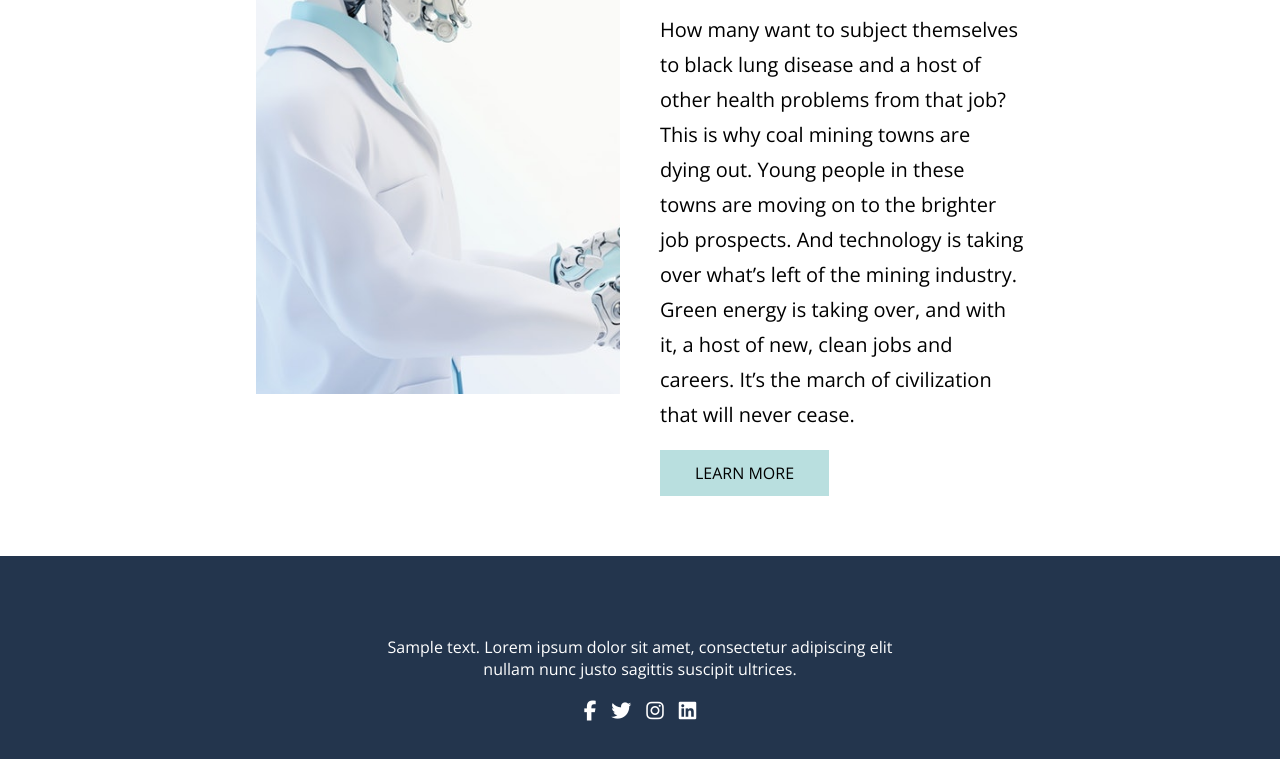
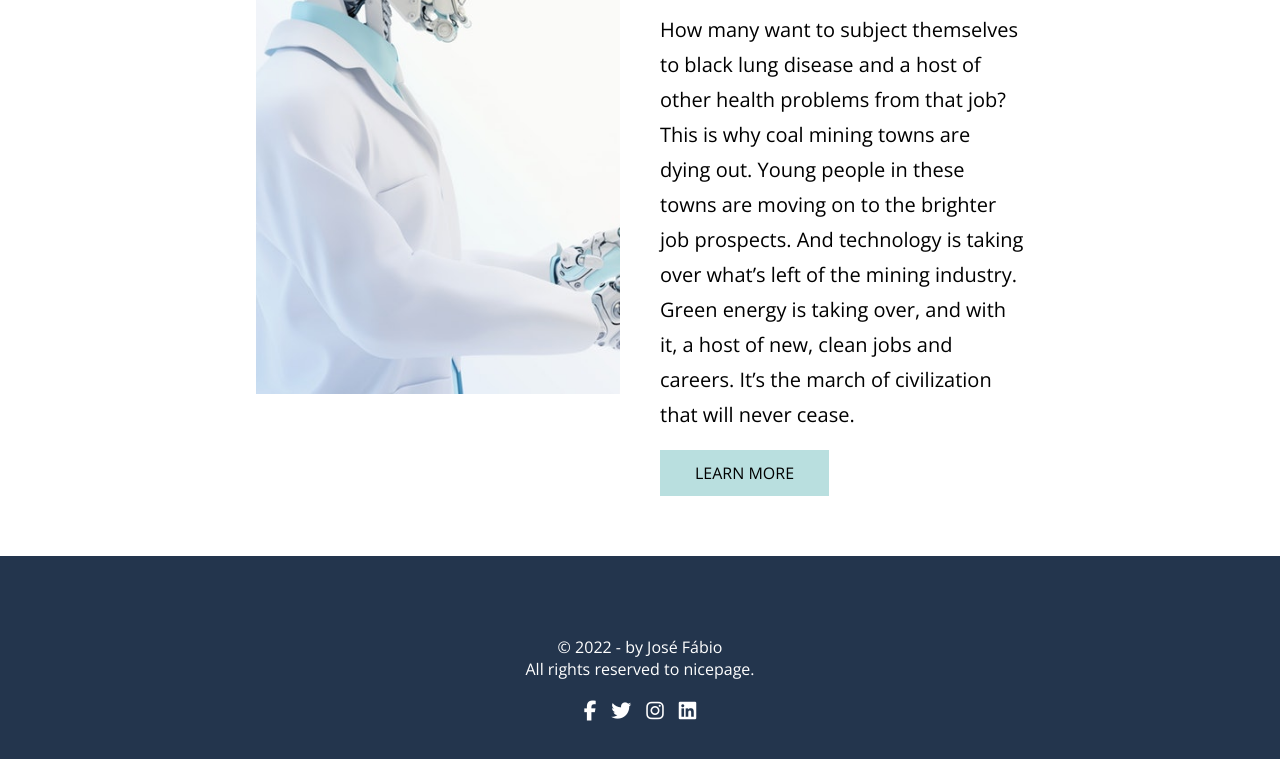
Before and after one commit to SanThorjf/robots, a plain HTML site: page index.html in a window 1280 px wide. Shown: the part 6062-6821 px from the top of the page. Drawn offline with nearby package versions, Linux system fonts and the light colour scheme.

Commit message:
Modificação footer

```diff
--- a/index.html
+++ b/index.html
@@ -204,8 +204,8 @@
             </div>
         </main>
         <footer class="footer">
-            <p>Sample text. Lorem ipsum dolor sit amet, consectetur adipiscing elit</p>
-            <p>nullam nunc justo sagittis suscipit ultrices.</p>
+            <p>&copy 2022 - by José Fábio</p>
+            <p>All rights reserved to nicepage.</p>
             <div class="social">
                 <i class="fa-brands fa-facebook-f fa-lg"></i>
                 <i class="fa-brands fa-twitter fa-lg"></i>
```
